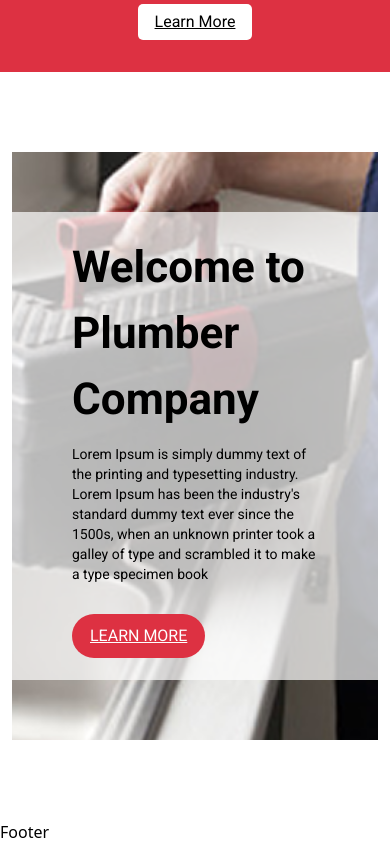
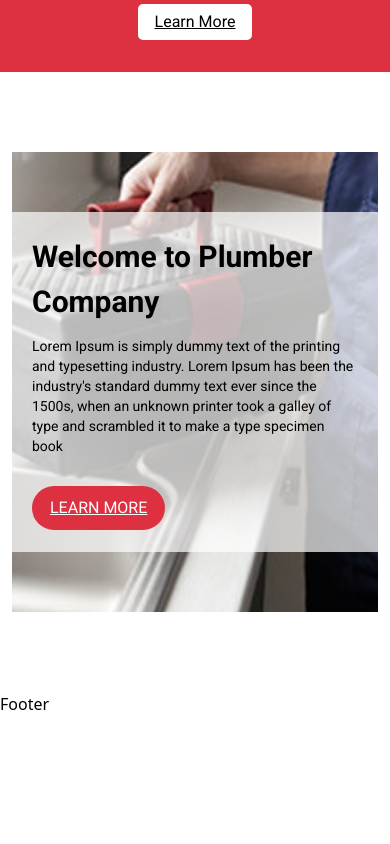
Before and after one commit to Sijan666/plumbingCompany, a React (Vite) app: page / in a window 390 px wide. Shown: the part 1223-2067 px from the top of the page. After the commit the page ends 1939 px from the top, so only its background shows below. Built offline with nearby package versions, Linux system fonts and the light colour scheme.

Commit message:
feat : add responsive in welcome section

```diff
--- a/src/components/layouts/Welcome.jsx
+++ b/src/components/layouts/Welcome.jsx
@@ -8,8 +8,8 @@ const Welcome = () => {
             <div className="py-20 font-roboto">
                 <Container>
                     <div className="bg-[url('/src/assets/welcomeBg.png')] py-15 bg-center bg-cover bg-no-repeat">
-                        <div className="bg-white/70 px-15 py-5.5 lg:w-[542px]">
-                            <h3 className='text-black text-[44px] font-bold lg:w-[366px]'>Welcome to Plumber Company</h3>
+                        <div className="bg-white/70 lg:px-15 px-5 py-5.5 lg:w-[542px]">
+                            <h3 className='text-black lg:text-[44px] text-[30px] font-bold lg:w-[366px]'>Welcome to Plumber Company</h3>
                             <p className='pt-3 text-black text-sm'>Lorem Ipsum is simply dummy text of the printing and typesetting industry. Lorem Ipsum has been the industry's standard dummy text ever since the 1500s, when an unknown printer took a galley of type and scrambled it to make a type specimen book</p>
                             <div className="btn mt-7.5">
                                 <Button btnText={'Learn More'} className={'text-white text-base commonBg py-2.5 px-4.5 rounded-[35px] uppercase underline'}/>
```
